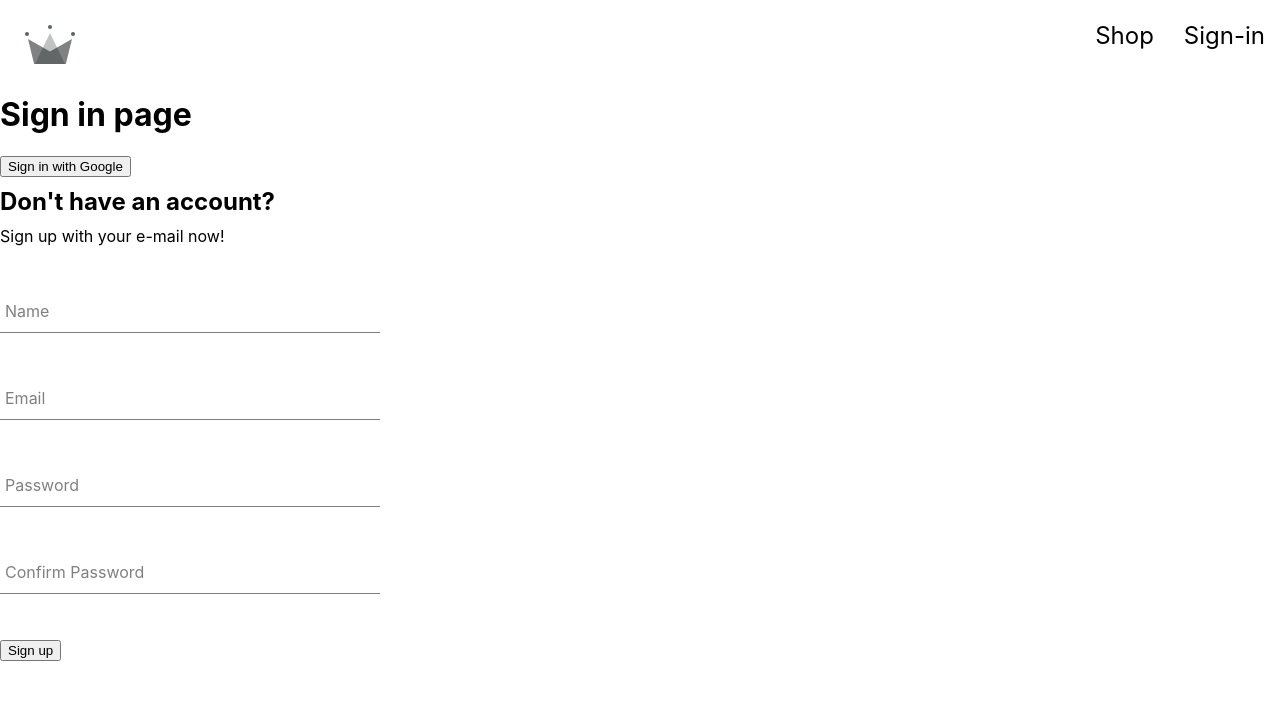
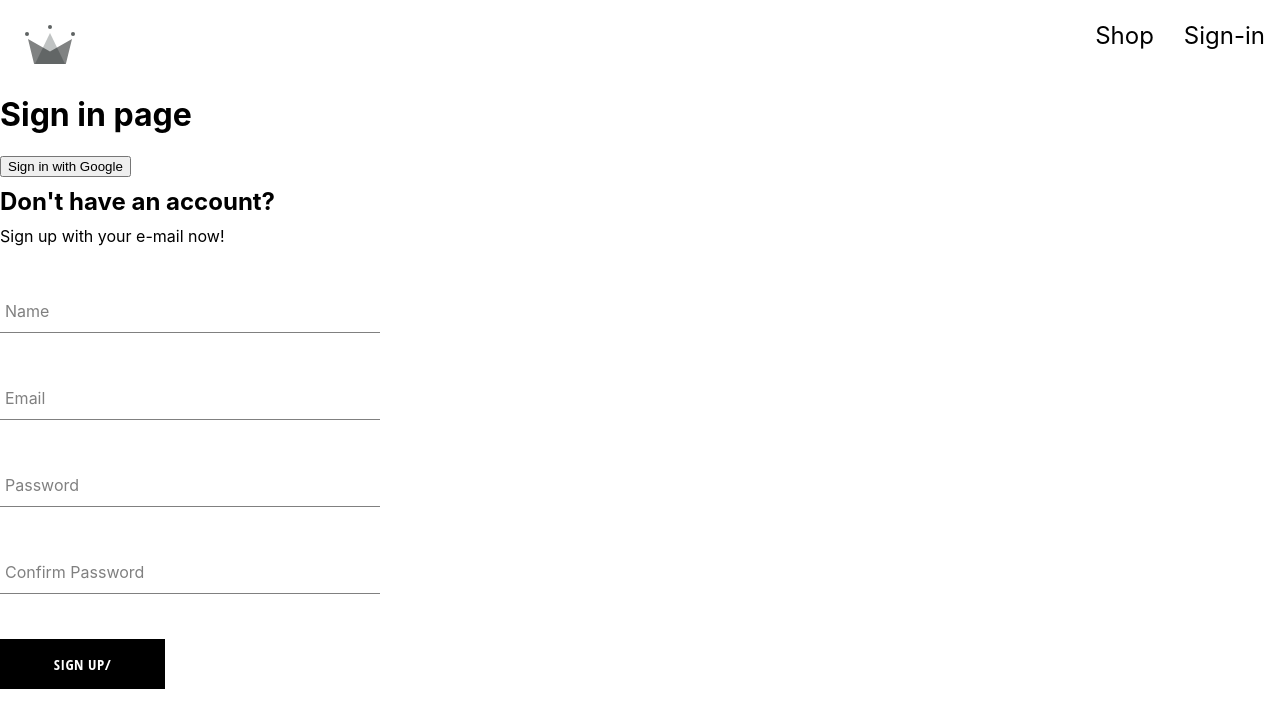
Before and after one commit to NewPhoneWhoDis/ecommerce-store, a React (Create React App) app: page /sign-in in a window 1280 px wide. Shown: the top 728 px of the page. Built offline with nearby package versions, Linux system fonts and the light colour scheme.

Commit message:
Created custom Button component

```diff
--- a/src/components/auth/sign-up-form/sign-up-form.component.jsx
+++ b/src/components/auth/sign-up-form/sign-up-form.component.jsx
@@ -1,6 +1,7 @@
 import { useState } from "react";
 import { createAuthUser, creatUserDocumentFromAuth } from "../../../util/firebase.utils";
 import FormInput from "../../form-input/form-input.component";
+import Button from "../../button/button.component";
 import './sign-up-form.styles.scss';
 
 const defaultFormField = {
@@ -63,7 +64,7 @@
                 <FormInput label="Confirm Password" type="password" minLength={8} name="confirm_password"
                 value={confirm_password} required onChange={handleChange}/>
 
-                <button type="submit">Sign up</button>
+                <Button type="submit">Sign up/</Button>
             </form>
         </div>
     )
--- /dev/null
+++ b/src/components/button/button.component.jsx
@@ -0,0 +1,19 @@
+import './button.styles.scss';
+
+const BUTTON_TYPE_CLASSES = {
+  google: 'google-sign-in',
+  inverted: 'inverted',
+};
+
+const Button = ({ children, buttonType, ...otherProps }) => {
+  return (
+    <button
+      className={`button-container ${BUTTON_TYPE_CLASSES[buttonType]}`}
+      {...otherProps}
+    >
+      {children}
+    </button>
+  );
+};
+
+export default Button;
--- /dev/null
+++ b/src/components/button/button.styles.scss
@@ -0,0 +1,46 @@
+.button-container {
+    min-width: 165px;
+    width: auto;
+    height: 50px;
+    letter-spacing: 0.5px;
+    line-height: 50px;
+    padding: 0 35px 0 35px;
+    font-size: 15px;
+    background-color: black;
+    color: white;
+    text-transform: uppercase;
+    font-family: 'Open Sans Condensed';
+    font-weight: bolder;
+    border: none;
+    cursor: pointer;
+    display: flex;
+    justify-content: center;
+
+    &:hover {
+      background-color: white;
+      color: black;
+      border: 1px solid black;
+    }
+
+    &.google-sign-in {
+      background-color: #4285f4;
+      color: white;
+
+      &:hover {
+        background-color: #357ae8;
+        border: none;
+      }
+    }
+
+    &.inverted {
+      background-color: white;
+      color: black;
+      border: 1px solid black;
+
+      &:hover {
+        background-color: black;
+        color: white;
+        border: none;
+      }
+    }
+  }
```
